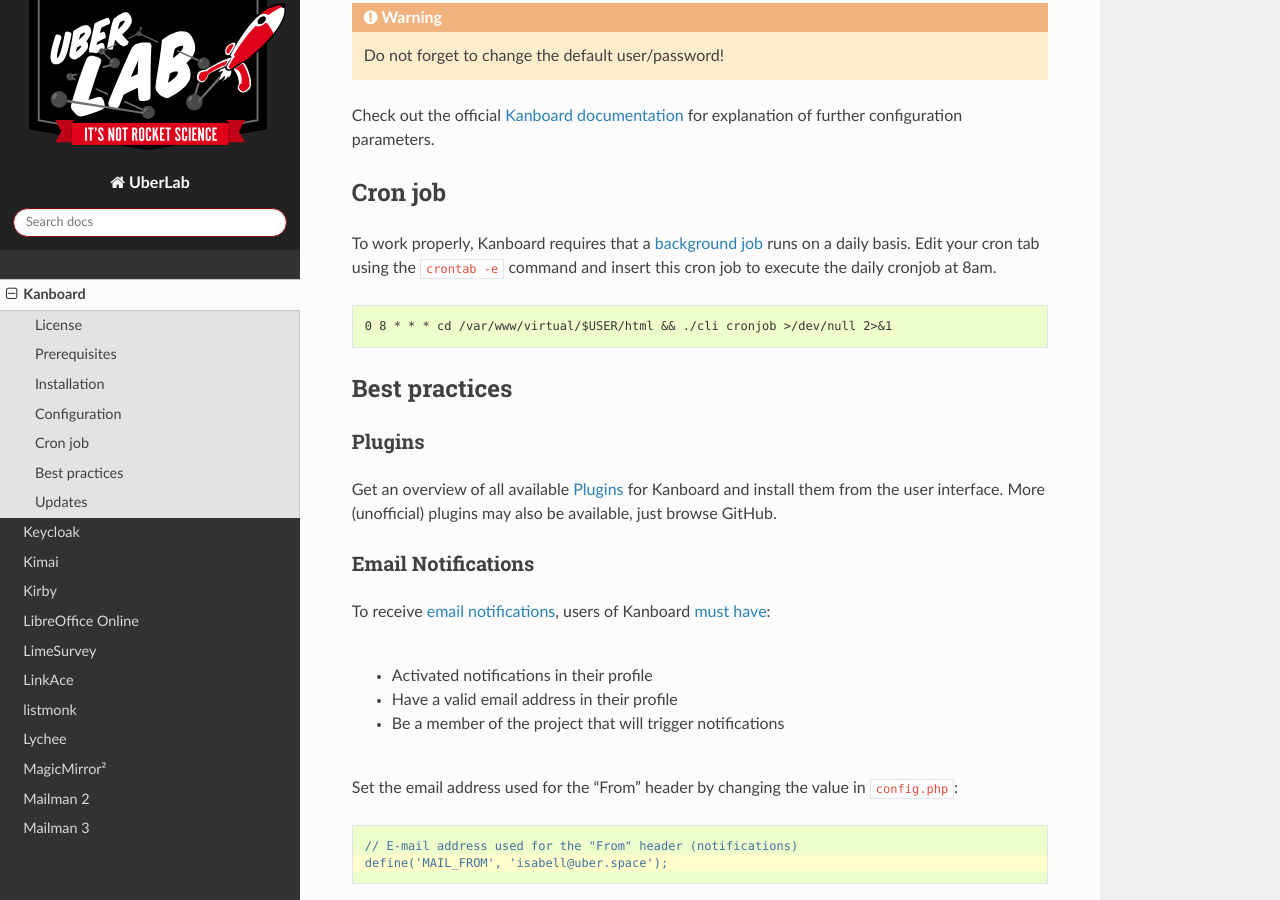
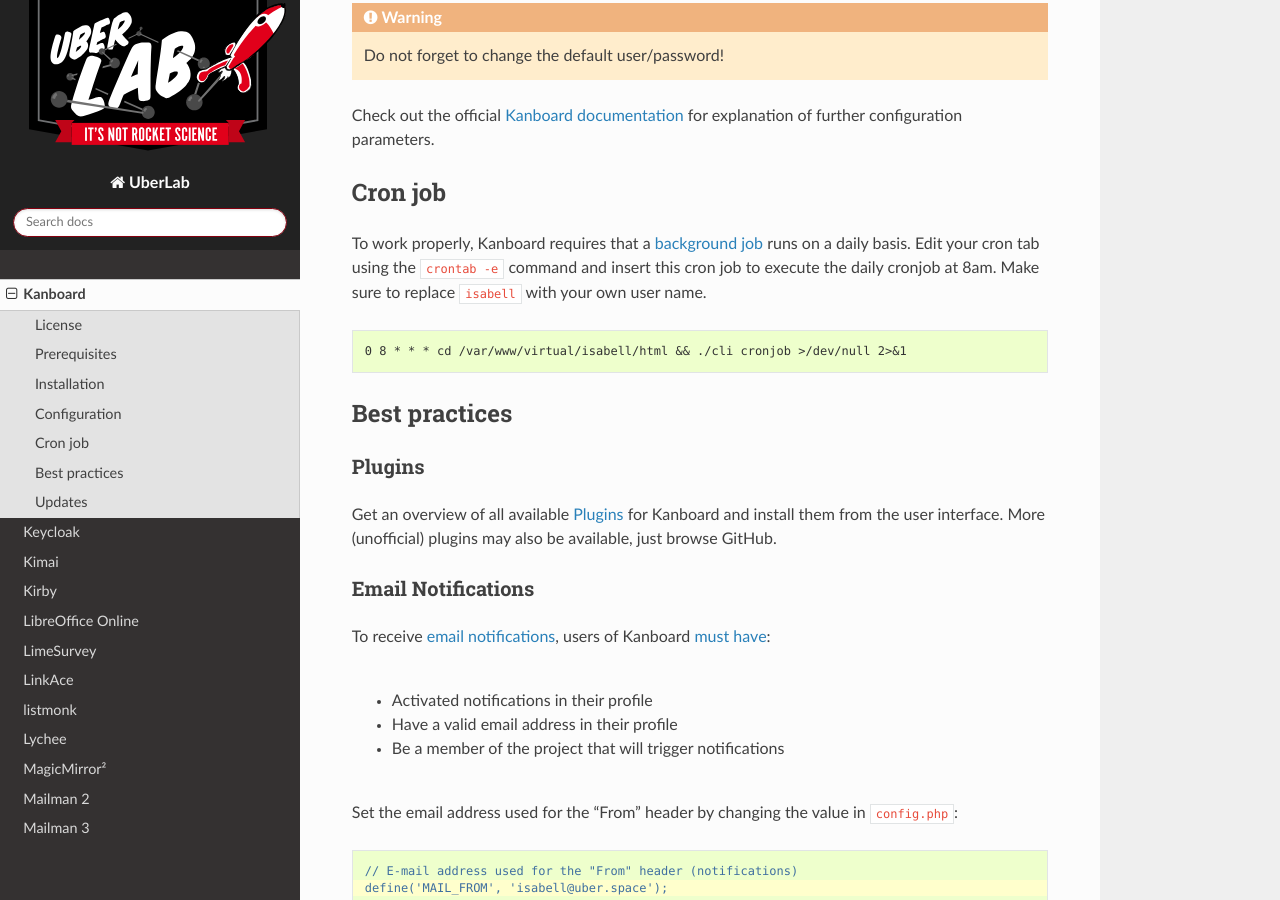
Before and after one commit to Uberspace/lab, a Sphinx documentation site: the page built from source/guide_kanboard.rst, in a window 1280 px wide and 900 px high, scrolled down 3575 px. Built offline with Sphinx 7.4.7 and the Read the Docs theme 2.0.0, drawn with Linux system fonts in a browser that asks for light colours.

Commit message:
[kanboard] fix cronjob description
introduced an error in my last commit.

```diff
--- a/source/guide_kanboard.rst
+++ b/source/guide_kanboard.rst
@@ -145,11 +145,11 @@
 Cron job
 ========
 
-To work properly, Kanboard requires that a `background job`_ runs on a daily basis. Edit your cron tab using the ``crontab -e`` command and insert this cron job to execute the daily cronjob at 8am.
+To work properly, Kanboard requires that a `background job`_ runs on a daily basis. Edit your cron tab using the ``crontab -e`` command and insert this cron job to execute the daily cronjob at 8am. Make sure to replace ``isabell`` with your own user name.
 
 ::
 
-  0 8 * * * cd /var/www/virtual/$USER/html && ./cli cronjob >/dev/null 2>&1
+  0 8 * * * cd /var/www/virtual/isabell/html && ./cli cronjob >/dev/null 2>&1
 
 Best practices
 ==============
```
